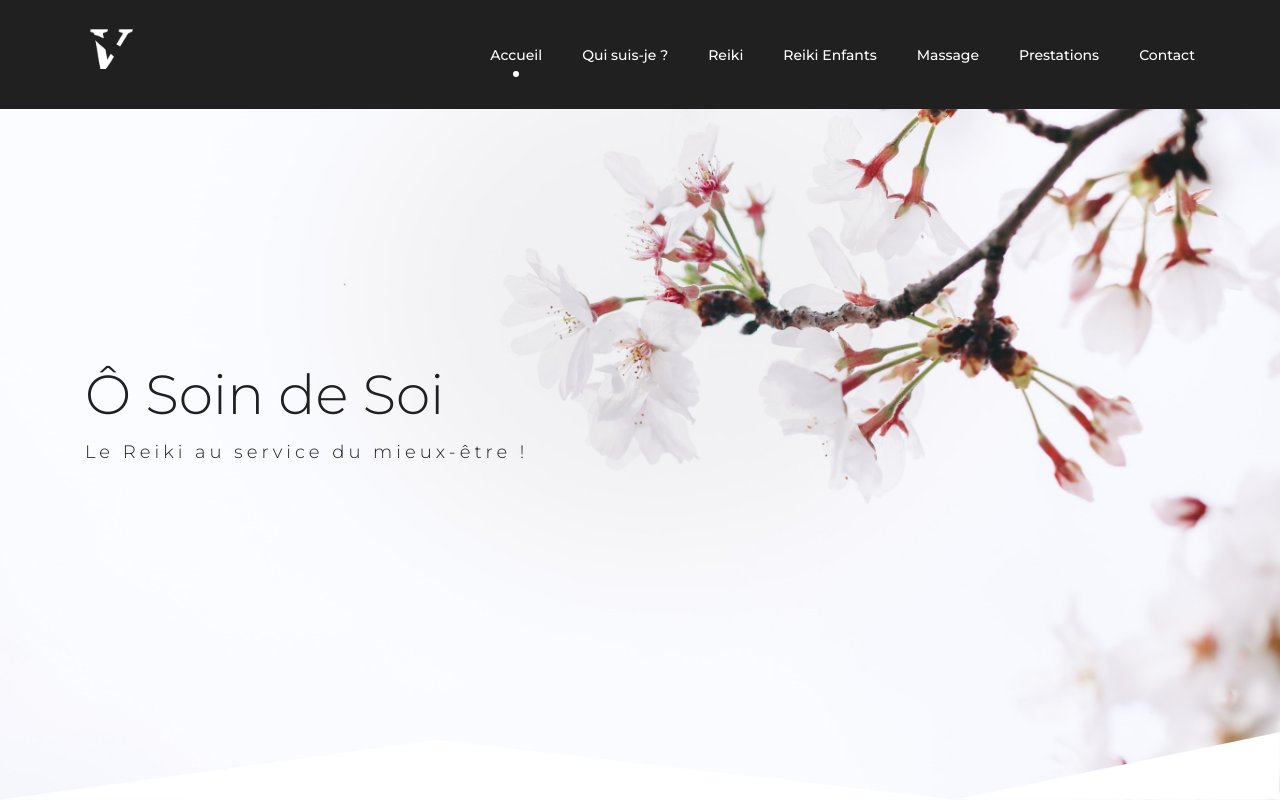
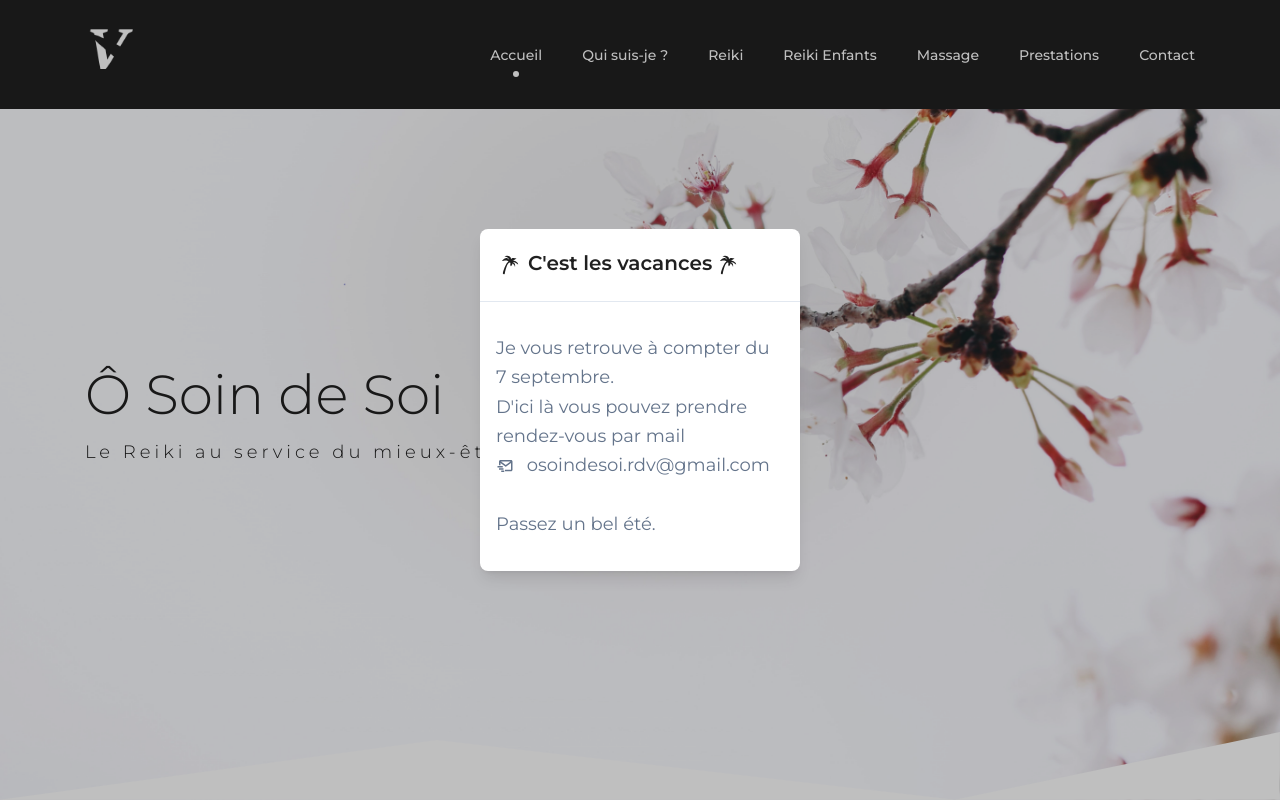
Before and after one commit to lfournial/site-reiki, a Next.js app: page / in a window 1280 px wide. Shown: the top 800 px of the page. Built offline with nearby package versions, Linux system fonts and the light colour scheme.

Commit message:
holidays

```diff
--- a/src/components/HeroArea.jsx
+++ b/src/components/HeroArea.jsx
@@ -1,9 +1,15 @@
 import Shape from "./Shape";
+import { useState } from "react";
+import { GiPalmTree } from "react-icons/gi";
+import { BiMailSend } from "react-icons/bi";
 
 const heroBg = "/images/hero-bg.jpg";
 
 const HeroArea = () => {
+
+    const [showModal, setShowModal] = useState(false);
     return (
+        <>
             <section
                 id="hero"
                 style={{ backgroundImage: `url(${heroBg})` }}
@@ -18,6 +24,44 @@ const HeroArea = () => {
 
                 <Shape className="hidden md:block" />
             </section>
+            <div
+                className="justify-center items-center flex overflow-x-hidden overflow-y-auto fixed inset-0 z-50 outline-none focus:outline-none"
+            >
+                <div className="relative w-auto my-6 mx-auto max-w-xs">
+                    {/*content*/}
+                    <div className="border-0 rounded-lg shadow-lg relative flex flex-col w-full bg-white outline-none focus:outline-none">
+                        {/*header*/}
+                        <div className="flex items-start justify-between p-5 border-b border-solid border-slate-200 rounded-t">
+                            <h3 className="text-xl font-semibold">
+                                <GiPalmTree className="inline text-dark-400 mr-2" />C'est les vacances <GiPalmTree className="inline text-dark-400 mr-2" />
+                            </h3>
+                            <button
+                                className="p-1 ml-auto bg-transparent border-0 text-black opacity-5 float-right text-3xl leading-none font-semibold outline-none focus:outline-none"
+                                onClick={() => setShowModal(false)}
+                            >
+                                <span className="bg-transparent text-black opacity-5 h-6 w-6 text-2xl block outline-none focus:outline-none">
+                                    ×
+                                </span>
+                            </button>
+                        </div>
+                        {/*body*/}
+                        <div className="relative p-4 flex-auto">
+                            <p className="my-4 text-slate-500 text-lg leading-relaxed">
+                                Je vous retrouve à compter du 7 septembre.
+                                <br />
+                                D'ici là vous pouvez prendre rendez-vous par mail
+                                <br /><BiMailSend className="inline text-dark-600 mr-2" /> osoindesoi.rdv@gmail.com
+                                <br /> <br />Passez un bel été.
+                            </p>
+                        </div>
+                        {/*footer*/}
+
+                    </div>
+                </div>
+            </div>
+            <div className="opacity-25 fixed inset-0 z-40 bg-black"></div>
+
+        </>
     );
 };
 
```
Lines whose indentation alone changed are shown as unchanged.
